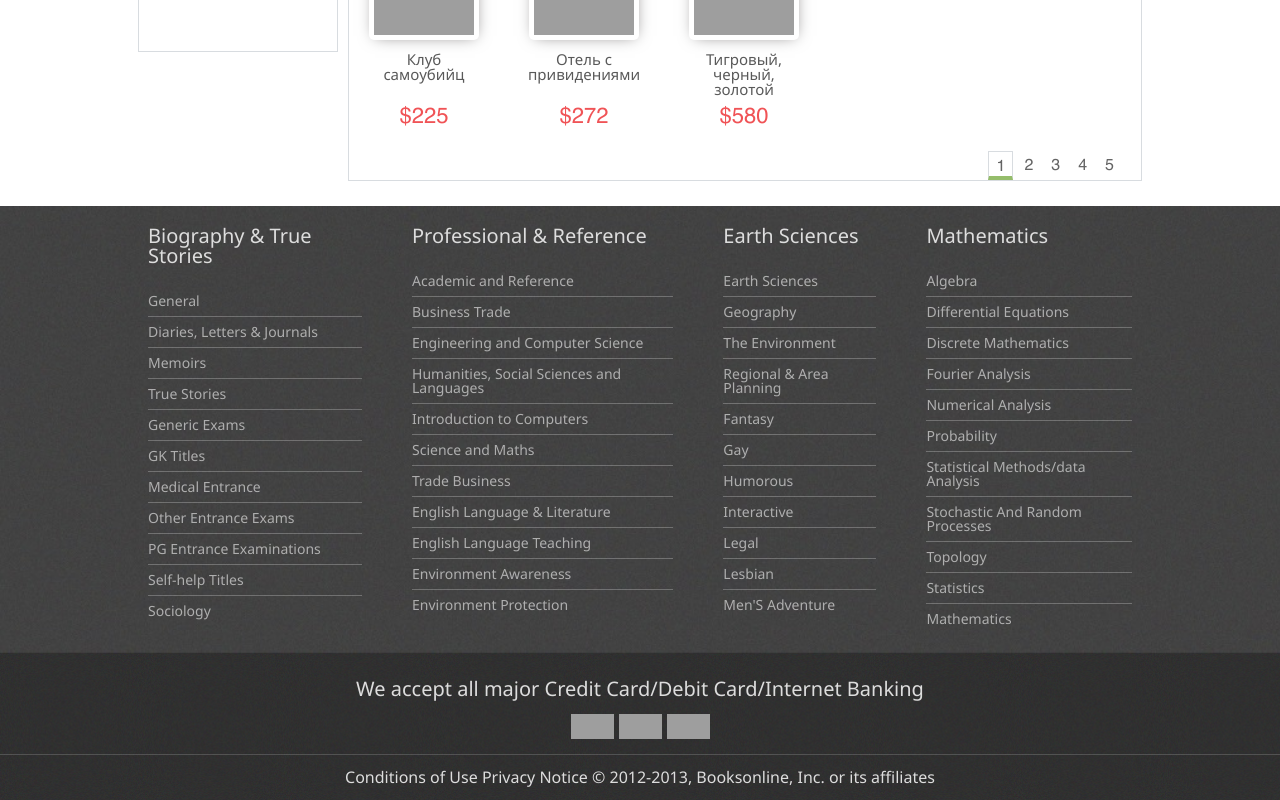
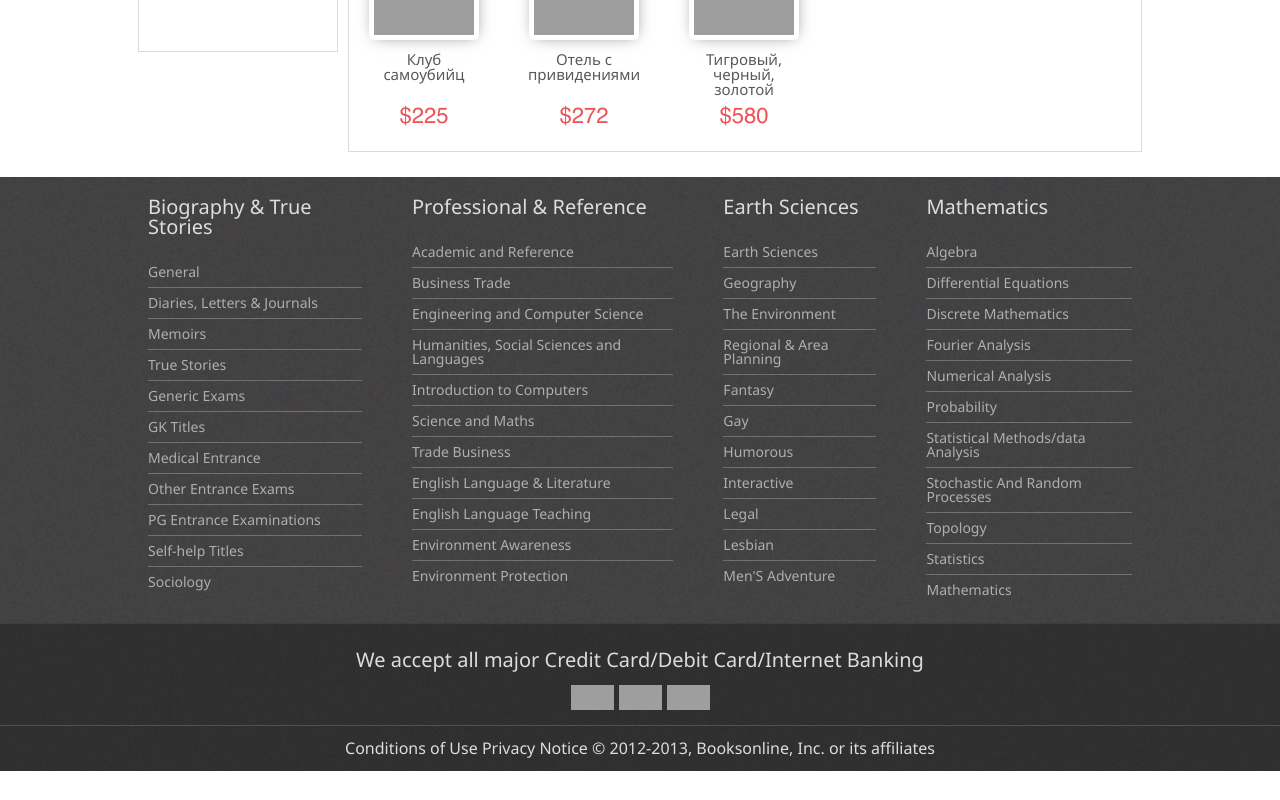
Before and after one commit to esmet91/React-books, a React (Create React App) app: page / in a window 1280 px wide. Shown: the part 1271-2071 px from the top of the page. After the commit the page ends 2042 px from the top, so only its background shows below. Built offline with nearby package versions, Linux system fonts and the light colour scheme; grey boxes are pictures that could not be loaded; a web font is replaced by a local one.

Commit message:
пагинация Ч1

```diff
--- /dev/null
+++ b/src/components/Pagination.jsx
@@ -0,0 +1,33 @@
+import React from 'react';
+
+const Pagination = ({ postsPerPage, totalPosts, paginate, currentPage }) => {
+  const pageNumbers = [];
+  for (let index = 1; index <= Math.ceil(totalPosts / postsPerPage); index++) {
+    pageNumbers.push(index);
+  }
+
+  React.useEffect(() => {
+    window.scrollTo({
+      top: 340,
+      behavior: 'smooth',
+    });
+  }, [currentPage]);
+
+  return (
+    <div className="pagination">
+      <ul className="pagination__list">
+        {pageNumbers.length > 1 &&
+          pageNumbers.map((count) => (
+            <li
+              key={count}
+              onClick={() => paginate(count)}
+              className={currentPage === count ? 'current-page' : ''}>
+              {count}
+            </li>
+          ))}
+      </ul>
+    </div>
+  );
+};
+
+export default Pagination;
--- a/src/components/Tabs/index.jsx
+++ b/src/components/Tabs/index.jsx
@@ -1,4 +1,5 @@
 import React from 'react';
+import Pagination from '../Pagination';
 import Products from '../Products';
 
 const Tabs = ({ books }) => {
@@ -18,14 +19,28 @@ const Tabs = ({ books }) => {
   };
   /*-------------------------------------------------------------- */
 
+  /*получаем все книги, которые относятся к свойству таба */
   const currentBooks = books.filter((obj) => obj.tab === activeTab);
+  /**=============================================================== */
 
+  /**==================== Пагинация =================================== */
+
+  const [currentPage, setCurrentPage] = React.useState(1);
+  const [postsPerPage] = React.useState(15);
+
+  const indexOfLastPost = currentPage * postsPerPage;
+  const indexOfFirstPost = indexOfLastPost - postsPerPage;
+  const currentItem = currentBooks.slice(indexOfFirstPost, indexOfLastPost);
+
+  const paginate = (PageNumber) => setCurrentPage(PageNumber);
+
+  /**======================= /Пагинация ================================ */
   return (
     <>
       <ul className="book-page__nav">
         {tabTitles.map((tabName, i) => (
           <li
-            onClick={() => changeActiveTab(tabName)}
+            onClick={() => (changeActiveTab(tabName), paginate(1))}
             key={i}
             className={
               activeTab === tabName ? 'book-page__tab-title active-tab' : 'book-page__tab-title'
@@ -33,23 +48,16 @@ const Tabs = ({ books }) => {
             {tabName}
           </li>
         ))}
-        {/* <li className="book-page__tab-title">Best sellers</li>
-        <li className="book-page__tab-title active-tab">New Arrivals</li>
-        <li className="book-page__tab-title">Used Books</li>
-        <li className="book-page__tab-title">Special Offers</li> */}
       </ul>
       <div className="book-page__content">
         <div className="book-page__item">
-          <Products books={currentBooks} />
-          <div className="pagination">
-            <ul className="pagination__list">
-              <li className="current-page">1</li>
-              <li>2</li>
-              <li>3</li>
-              <li>4</li>
-              <li>5</li>
-            </ul>
-          </div>
+          <Products books={currentItem} />
+          <Pagination
+            postsPerPage={postsPerPage}
+            totalPosts={currentBooks.length}
+            paginate={paginate}
+            currentPage={currentPage}
+          />
         </div>
       </div>
     </>
```
